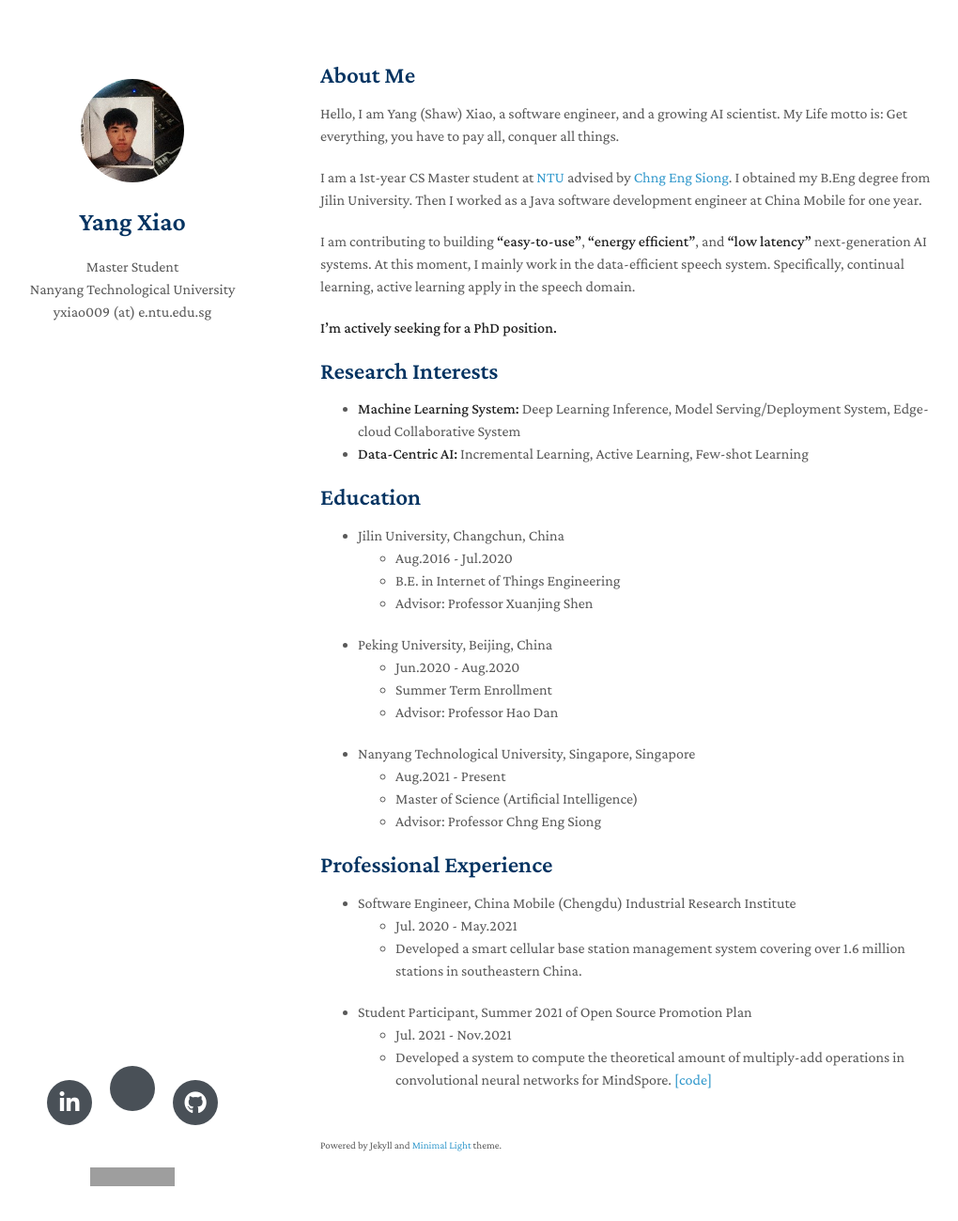
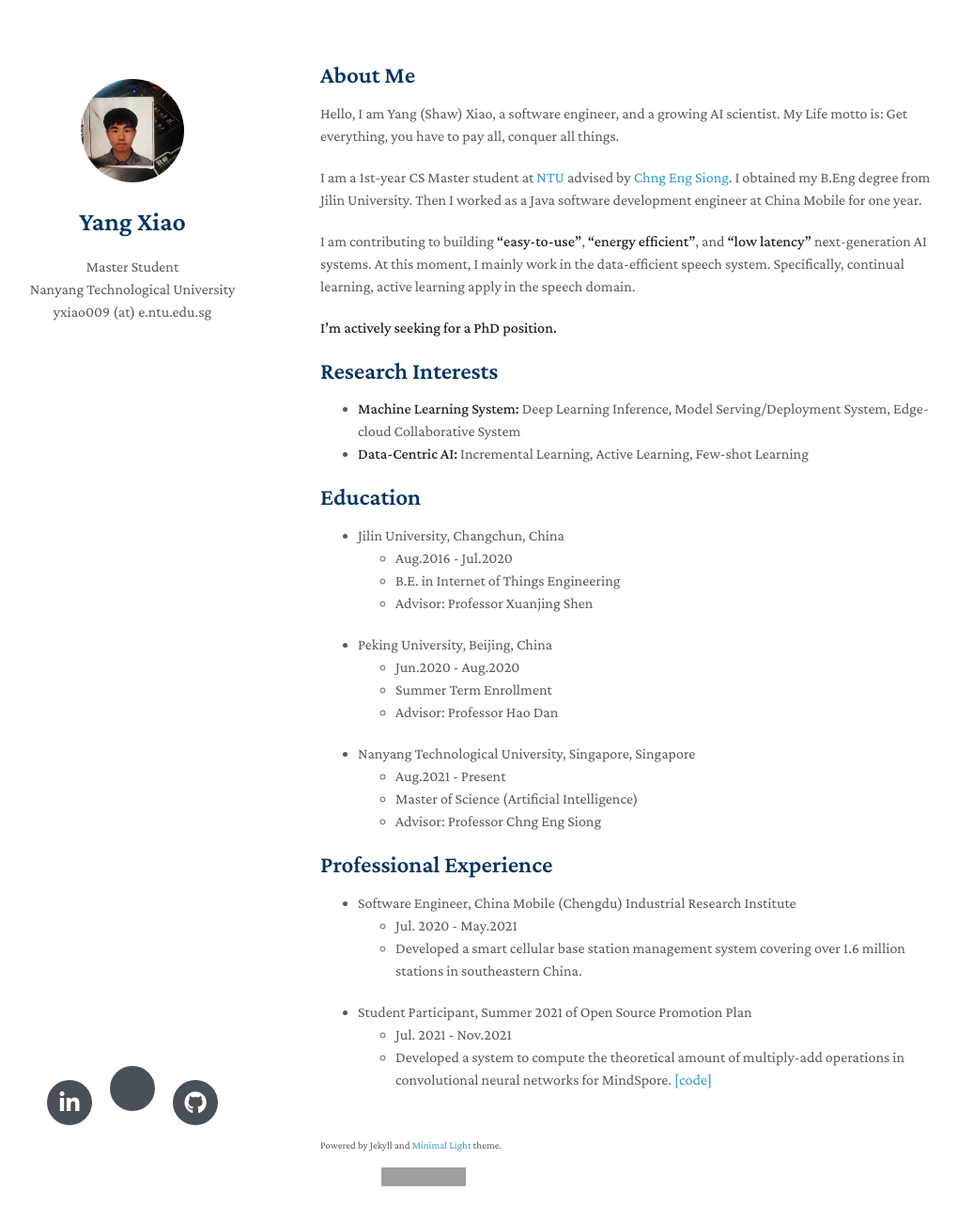
Before and after one commit to swagshaw/swagshaw.github.io, a Jekyll site: the page built from index.md, in a window 1280 px wide and 1299 px high. Shown: the whole window at 94% size, without its empty margins (129-1149 px from the left). Built offline with Jekyll 4.4.1, drawn with Linux system fonts in a browser that asks for light colours; nearby versions of some CDN libraries; a style sheet for code colours, icons or effects is not loaded; our own code applies the rules of GitHub Pages for plain Markdown files; grey boxes are pictures that could not be loaded.

Commit message:
Update homepage.html

```diff
--- a/_layouts/homepage.html
+++ b/_layouts/homepage.html
@@ -62,7 +62,14 @@
       <br>
 
       <p><small>Powered by Jekyll and <a href="https://github.com/yaoyao-liu/minimal-light" target="_blank" rel="noopener">Minimal Light</a> theme.</small></p>
-
+      <footer>
+        <br>
+        <br>
+        <br>
+        <a href="https://info.flagcounter.com/0WWt">
+          <img src="https://s11.flagcounter.com/count/0WWt/bg_FFFFFF/txt_000000/border_CCCCCC/columns_2/maxflags_6/viewers_0/labels_0/pageviews_1/flags_0/percent_0/" alt="Flag Counter" border="0">
+        </a>
+      </footer>
       </section>
       <footer>
         <div class="social-icons">
@@ -90,14 +97,6 @@
       <br>
       <br>
       <br>
-      <footer>
-        <br>
-        <br>
-        <br>
-        <a href="https://info.flagcounter.com/0WWt">
-          <img src="https://s11.flagcounter.com/count/0WWt/bg_FFFFFF/txt_000000/border_CCCCCC/columns_2/maxflags_6/viewers_0/labels_0/pageviews_1/flags_0/percent_0/" alt="Flag Counter" border="0">
-        </a>
-      </footer>
     </div>
     <script src="{{ "/assets/js/scale.fix.js" | relative_url }}"></script>
   </body>
```
